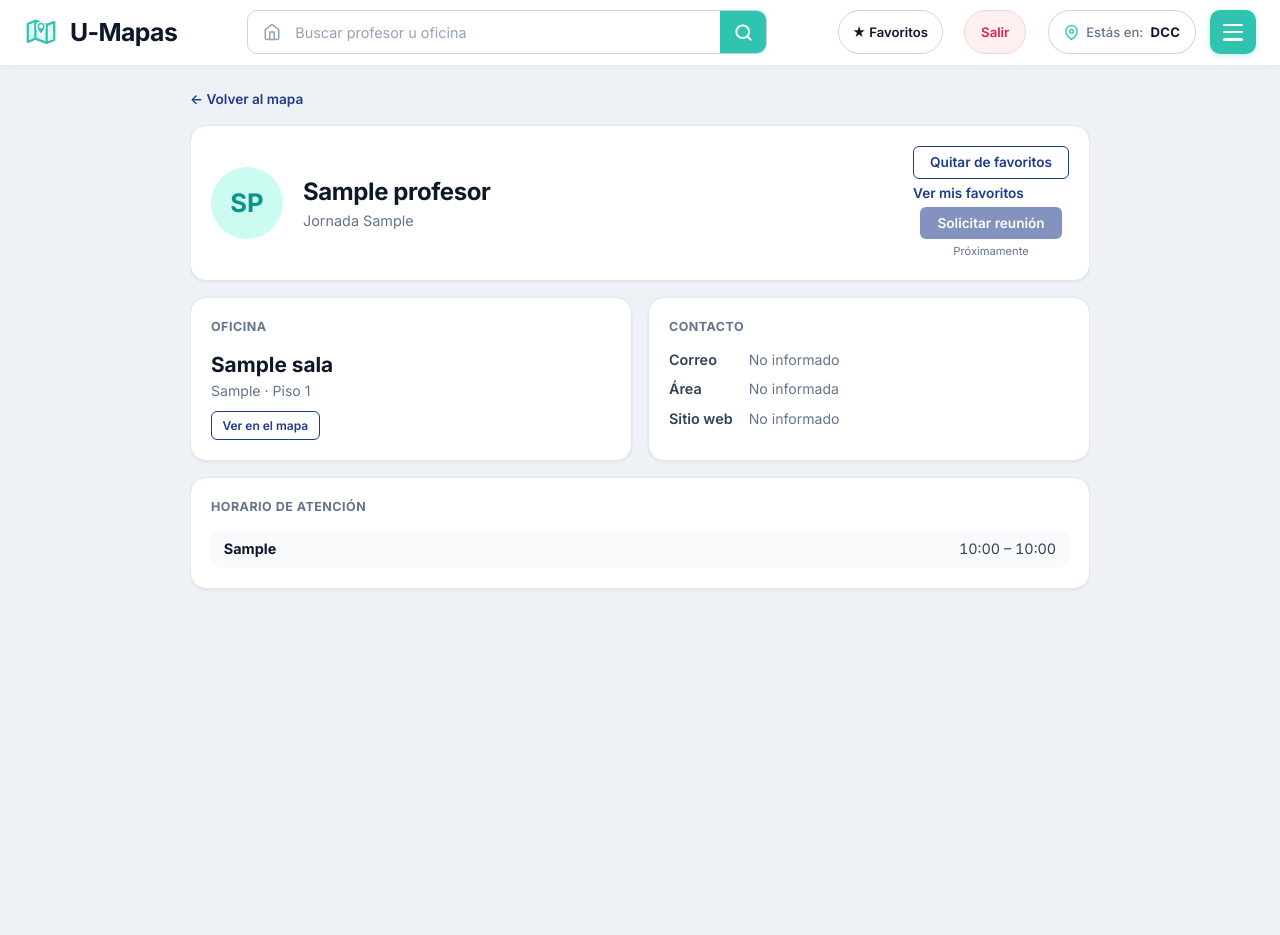
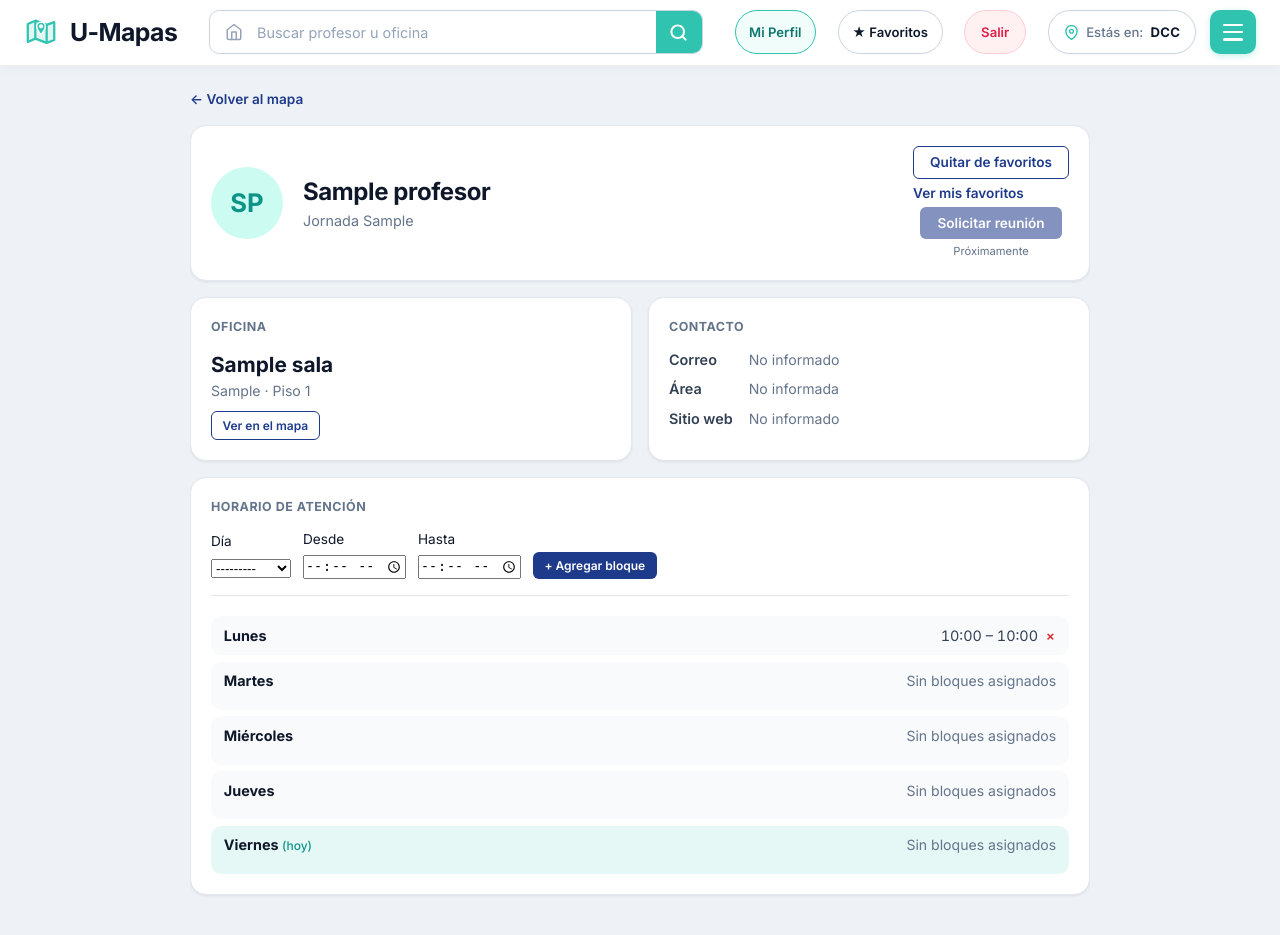
Before and after one commit to DRP5503/U-mapas, a Django app: page /profesores/1/ in a window 1280 px wide. Run offline with Django 5.2, Linux system fonts and the light colour scheme; a user stored in the database is signed in; tables that the repository leaves empty hold one stand-in row (values such as "Sample post").

Commit message:
Creacion sistema de bloques de horario
Una cuenta con rol profesor puede modificar sus bloques de horario en su perfil. Tambien ahora apretando en mi perfil te lleva al perfil del profe (si la cuenta es de profe)

```diff
--- a/core/forms.py
+++ b/core/forms.py
@@ -1,18 +1,53 @@
 """
-Formularios de autenticación y registro de usuarios.
+Formularios de autenticación, registro de usuarios y gestión de horarios docentes.
 """
 from django import forms
 from django.contrib.auth.forms import AuthenticationForm, UserCreationForm
+from django.core.exceptions import ValidationError
 
-from core.models import Profesor, User
+from core.models import BloqueHorario, Profesor, User
 
 
 class NewUserForm(UserCreationForm):
     """Formulario de registro para crear cuentas con nombre y rol institucional."""
 
+    profesor = forms.ModelChoiceField(
+        queryset=Profesor.objects.none(),
+        required=False,
+        label='Perfil docente',
+        empty_label='Selecciona tu nombre de profesor...',
+    )
+
     class Meta:
         model = User
         fields = ['nombre', 'username', 'email', 'rol', 'password1', 'password2']
+
+    def __init__(self, *args, **kwargs):
+        super().__init__(*args, **kwargs)
+        # Se consulta dinámicamente para excluir profesores que ya crearon cuenta
+        self.fields['profesor'].queryset = Profesor.objects.filter(
+            user__isnull=True
+        ).order_by('nombre', 'pk')
+
+    def clean(self):
+        cleaned_data = super().clean()
+        rol = cleaned_data.get('rol')
+        profesor = cleaned_data.get('profesor')
+
+        if rol == 'PROFESOR' and not profesor:
+            self.add_error('profesor', 'Debes seleccionar tu perfil docente de la lista.')
+        elif rol != 'PROFESOR':
+            cleaned_data['profesor'] = None
+
+        return cleaned_data
+
+    def save(self, commit=True):
+        user = super().save(commit=commit)
+        profesor = self.cleaned_data.get('profesor')
+        if commit and user.rol == 'PROFESOR' and profesor:
+            profesor.user = user
+            profesor.save(update_fields=['user'])
+        return user
 
 
 class LoginForm(AuthenticationForm):
@@ -28,3 +63,41 @@ class ProfesorFavoritoForm(forms.Form):
         label='Profesor',
         empty_label='Selecciona un profesor',
     )
+
+
+class BloqueHorarioForm(forms.ModelForm):
+    """Formulario para crear bloques semanales de atención de un profesor."""
+
+    class Meta:
+        model = BloqueHorario
+        fields = ['dia_semana', 'hora_inicio', 'hora_fin']
+        widgets = {
+            'hora_inicio': forms.TimeInput(attrs={'type': 'time', 'required': True}),
+            'hora_fin': forms.TimeInput(attrs={'type': 'time', 'required': True}),
+        }
+
+    def __init__(self, *args, profesor=None, **kwargs):
+        super().__init__(*args, **kwargs)
+        self.profesor = profesor
+
+    def clean(self):
+        cleaned_data = super().clean()
+        dia = cleaned_data.get('dia_semana')
+        inicio = cleaned_data.get('hora_inicio')
+        fin = cleaned_data.get('hora_fin')
+
+        if inicio and fin:
+            if inicio >= fin:
+                raise ValidationError('La hora de término debe ser posterior a la de inicio.')
+
+            if self.profesor and dia:
+                solapados = BloqueHorario.objects.filter(
+                    profesor=self.profesor,
+                    dia_semana=dia,
+                    hora_inicio__lt=fin,
+                    hora_fin__gt=inicio,
+                )
+                if solapados.exists():
+                    raise ValidationError(f'Ya tienes un bloque que se cruza en ese horario el {dia}.')
+
+        return cleaned_data
--- a/core/urls.py
+++ b/core/urls.py
@@ -27,5 +27,8 @@ urlpatterns = [
     path('api/reportes/<int:reporte_id>/confirmar/', views.confirmar_reporte_view, name='confirmar_reporte'),
     path('api/reportes/<int:reporte_id>/cerrar/', views.cerrar_reporte_view, name='cerrar_reporte'),
     path('api/buscar/', views.buscar, name='buscar'),
+    # Perfil y horarios de profesores
     path('profesores/<int:profesor_id>/', views.perfil_profesor, name='perfil_profesor'),
+    path('profesores/<int:profesor_id>/horarios/agregar/', views.agregar_bloque_horario, name='agregar_bloque_horario'),
+    path('profesores/<int:profesor_id>/horarios/<int:bloque_id>/eliminar/', views.eliminar_bloque_horario, name='eliminar_bloque_horario'),
 ]
--- a/core/views/profesores.py
+++ b/core/views/profesores.py
@@ -1,11 +1,22 @@
-"""Vista del perfil de un profesor."""
-from django.shortcuts import get_object_or_404, render
+"""Vista del perfil de un profesor y gestión de sus bloques de horario."""
+from django.contrib import messages
+from django.contrib.auth.decorators import login_required
+from django.shortcuts import get_object_or_404, redirect, render
 from django.utils import timezone
+from django.views.decorators.http import require_POST
 
-from core.models import Profesor, ProfesorFavorito
+from core.forms import BloqueHorarioForm
+from core.models import BloqueHorario, Profesor, ProfesorFavorito
 from core.services.rutas import _normalizar
 
 ORDEN_DIAS = ['lunes', 'martes', 'miercoles', 'jueves', 'viernes', 'sabado', 'domingo']
+DIAS_HABILES = [
+    ('lunes', 'Lunes'),
+    ('martes', 'Martes'),
+    ('miercoles', 'Miércoles'),
+    ('jueves', 'Jueves'),
+    ('viernes', 'Viernes'),
+]
 
 
 def _indice_dia(dia):
@@ -13,33 +24,68 @@ def _indice_dia(dia):
     return ORDEN_DIAS.index(clave) if clave in ORDEN_DIAS else len(ORDEN_DIAS)
 
 
+def _es_dueno_perfil(user, profesor):
+    return (
+        user.is_authenticated
+        and getattr(user, 'rol', None) == 'PROFESOR'
+        and profesor.user_id == user.id
+    )
+
+
 def perfil_profesor(request, profesor_id):
     """Muestra oficina, contacto y horarios de atención de un profesor."""
     profesor = get_object_or_404(
         Profesor.objects.select_related('oficina__piso'), pk=profesor_id
     )
+    es_dueno = _es_dueno_perfil(request.user, profesor)
 
     ahora = timezone.localtime()
     dia_hoy = ORDEN_DIAS[ahora.weekday()]
     disponible_ahora = False
 
     bloques = sorted(
-        profesor.bloquehorario_set.all(),
+        profesor.bloques_horario.all(),
         key=lambda b: (_indice_dia(b.dia_semana), b.hora_inicio),
     )
-    dias = []
-    for b in bloques:
-        clave = _normalizar(b.dia_semana)
-        if not dias or dias[-1]['clave'] != clave:
-            dias.append({
+
+    if es_dueno:
+        # Mostramos los 5 días hábiles para que el profesor vea qué días tiene libres u ocupados
+        dias_map = {
+            clave: {
                 'clave': clave,
-                'nombre': b.dia_semana.strip().capitalize(),
+                'nombre': nombre,
                 'es_hoy': clave == dia_hoy,
                 'bloques': [],
-            })
-        dias[-1]['bloques'].append(b)
-        if clave == dia_hoy and b.hora_inicio <= ahora.time() <= b.hora_fin:
-            disponible_ahora = True
+            }
+            for clave, nombre in DIAS_HABILES
+        }
+        for b in bloques:
+            clave = _normalizar(b.dia_semana)
+            if clave not in dias_map:
+                dias_map[clave] = {
+                    'clave': clave,
+                    'nombre': b.dia_semana.strip().capitalize(),
+                    'es_hoy': clave == dia_hoy,
+                    'bloques': [],
+                }
+            dias_map[clave]['bloques'].append(b)
+            if clave == dia_hoy and b.hora_inicio <= ahora.time() <= b.hora_fin:
+                disponible_ahora = True
+        dias = list(dias_map.values())
+    else:
+        dias = []
+        for b in bloques:
+            clave = _normalizar(b.dia_semana)
+            if not dias or dias[-1]['clave'] != clave:
+                dias.append({
+                    'clave': clave,
+                    'nombre': b.dia_semana.strip().capitalize(),
+                    'es_hoy': clave == dia_hoy,
+                    'bloques': [],
+                })
+            dias[-1]['bloques'].append(b)
+            if clave == dia_hoy and b.hora_inicio <= ahora.time() <= b.hora_fin:
+                disponible_ahora = True
 
     partes = profesor.nombre.split()
     iniciales = ''.join(p[0] for p in partes[:2]).upper() or '?'
@@ -54,4 +100,47 @@ def perfil_profesor(request, profesor_id):
         'disponible_ahora': disponible_ahora,
         'iniciales': iniciales,
         'es_favorito': es_favorito,
+        'es_dueno': es_dueno,
+        'form_bloque': BloqueHorarioForm() if es_dueno else None,
     })
+
+
+@login_required
+@require_POST
+def agregar_bloque_horario(request, profesor_id):
+    """Agrega un bloque semanal de atención al perfil del profesor autenticado."""
+    profesor = get_object_or_404(Profesor, pk=profesor_id)
+    if not _es_dueno_perfil(request.user, profesor):
+        messages.error(request, 'No tienes permisos para editar este horario.')
+        return redirect('core:perfil_profesor', profesor_id=profesor.id)
+
+    form = BloqueHorarioForm(request.POST, profesor=profesor)
+    if form.is_valid():
+        bloque = form.save(commit=False)
+        bloque.profesor = profesor
+        bloque.save()
+        messages.success(request, f'Bloque agregado el {bloque.dia_semana}.')
+    else:
+        for error in form.non_field_errors():
+            messages.error(request, error)
+        for field_errors in form.errors.values():
+            for error in field_errors:
+                if error not in form.non_field_errors():
+                    messages.error(request, error)
+
+    return redirect('core:perfil_profesor', profesor_id=profesor.id)
+
+
+@login_required
+@require_POST
+def eliminar_bloque_horario(request, profesor_id, bloque_id):
+    """Elimina un bloque de atención del perfil del profesor autenticado."""
+    profesor = get_object_or_404(Profesor, pk=profesor_id)
+    if not _es_dueno_perfil(request.user, profesor):
+        messages.error(request, 'No tienes permisos para editar este horario.')
+        return redirect('core:perfil_profesor', profesor_id=profesor.id)
+
+    bloque = get_object_or_404(BloqueHorario, pk=bloque_id, profesor=profesor)
+    bloque.delete()
+    messages.success(request, 'Bloque horario eliminado.')
+    return redirect('core:perfil_profesor', profesor_id=profesor.id)
--- a/frontend/templates/partials/navbar.html
+++ b/frontend/templates/partials/navbar.html
@@ -40,6 +40,13 @@
             <div class="navbar-right-controls">
 
                 {% if user.is_authenticated %}
+                    {% if user.rol == 'PROFESOR' and user.profesor_perfil %}
+                        <!-- Acceso directo al perfil docente (Solo si tiene perfil vinculado) -->
+                        <a href="{% url 'core:perfil_profesor' user.profesor_perfil.id %}" class="btn-mi-perfil-link" title="Configurar mis horarios" style="display:inline-flex; align-items:center; height:44px; padding:0 0.85rem; font-size:0.82rem; font-weight:600; color:#0F766E; background:#F0FDFA; border:1.5px solid #30c4b0; border-radius:9999px; text-decoration:none; transition:all 0.15s; margin-right: 0.5rem;">
+                            Mi Perfil
+                        </a>
+                    {% endif %}
+
                     <!-- Botón de Favoritos (Solo si está logueado) -->
                     <a href="{% url 'core:mis_lugares_favoritos' %}" class="btn-favoritos-link" title="Mis favoritos" style="display:inline-flex; align-items:center; height:44px; padding:0 0.85rem; font-size:0.82rem; font-weight:600; color:var(--color-text-main); background:#FFF; border:1.5px solid var(--color-border-dark); border-radius:9999px; text-decoration:none; transition:all 0.15s; margin-right: 0.5rem;">
                         ★ Favoritos
--- a/frontend/templates/profesor.html
+++ b/frontend/templates/profesor.html
@@ -82,6 +82,27 @@
 
         <article class="perfil-card perfil-card--wide">
             <h2>Horario de atención</h2>
+
+            {% if es_dueno %}
+                <form method="post" action="{% url 'core:agregar_bloque_horario' profesor.id %}"
+                      style="display: flex; gap: 0.75rem; flex-wrap: wrap; align-items: flex-end; margin-bottom: 1.25rem; padding-bottom: 1rem; border-bottom: 1px solid #e5e7eb;">
+                    {% csrf_token %}
+                    <div>
+                        <label for="{{ form_bloque.dia_semana.id_for_label }}" style="display: block; font-size: 0.85rem; margin-bottom: 0.25rem;">Día</label>
+                        {{ form_bloque.dia_semana }}
+                    </div>
+                    <div>
+                        <label for="{{ form_bloque.hora_inicio.id_for_label }}" style="display: block; font-size: 0.85rem; margin-bottom: 0.25rem;">Desde</label>
+                        {{ form_bloque.hora_inicio }}
+                    </div>
+                    <div>
+                        <label for="{{ form_bloque.hora_fin.id_for_label }}" style="display: block; font-size: 0.85rem; margin-bottom: 0.25rem;">Hasta</label>
+                        {{ form_bloque.hora_fin }}
+                    </div>
+                    <button type="submit" class="btn btn-primary btn-sm">+ Agregar bloque</button>
+                </form>
+            {% endif %}
+
             {% if dias %}
                 <ul class="perfil-horario">
                     {% for dia in dias %}
@@ -89,7 +110,20 @@
                             <span class="perfil-dia">{{ dia.nombre }}{% if dia.es_hoy %} <small>(hoy)</small>{% endif %}</span>
                             <span class="perfil-horas">
                                 {% for b in dia.bloques %}
-                                    <span class="perfil-bloque">{{ b.hora_inicio|time:"H:i" }} – {{ b.hora_fin|time:"H:i" }}</span>
+                                    <span class="perfil-bloque" style="display: inline-flex; align-items: center; gap: 0.4rem;">
+                                        {{ b.hora_inicio|time:"H:i" }} – {{ b.hora_fin|time:"H:i" }}
+                                        {% if es_dueno %}
+                                            <form method="post" action="{% url 'core:eliminar_bloque_horario' profesor.id b.id %}" style="display: inline;">
+                                                {% csrf_token %}
+                                                <button type="submit" aria-label="Eliminar bloque" title="Eliminar bloque"
+                                                        style="background: none; border: none; color: #dc2626; cursor: pointer; font-weight: bold; padding: 0 2px;">
+                                                    ×
+                                                </button>
+                                            </form>
+                                        {% endif %}
+                                    </span>
+                                {% empty %}
+                                    <span class="perfil-muted">Sin bloques asignados</span>
                                 {% endfor %}
                             </span>
                         </li>
```
Also changed, not shown: core/models.py (+23 -3 lines), core/views/__init__.py (+7 -1 lines), frontend/templates/register.html (+16 -1 lines), core/migrations/0009_alter_bloquehorario_options_profesor_user_and_more.py (added).
